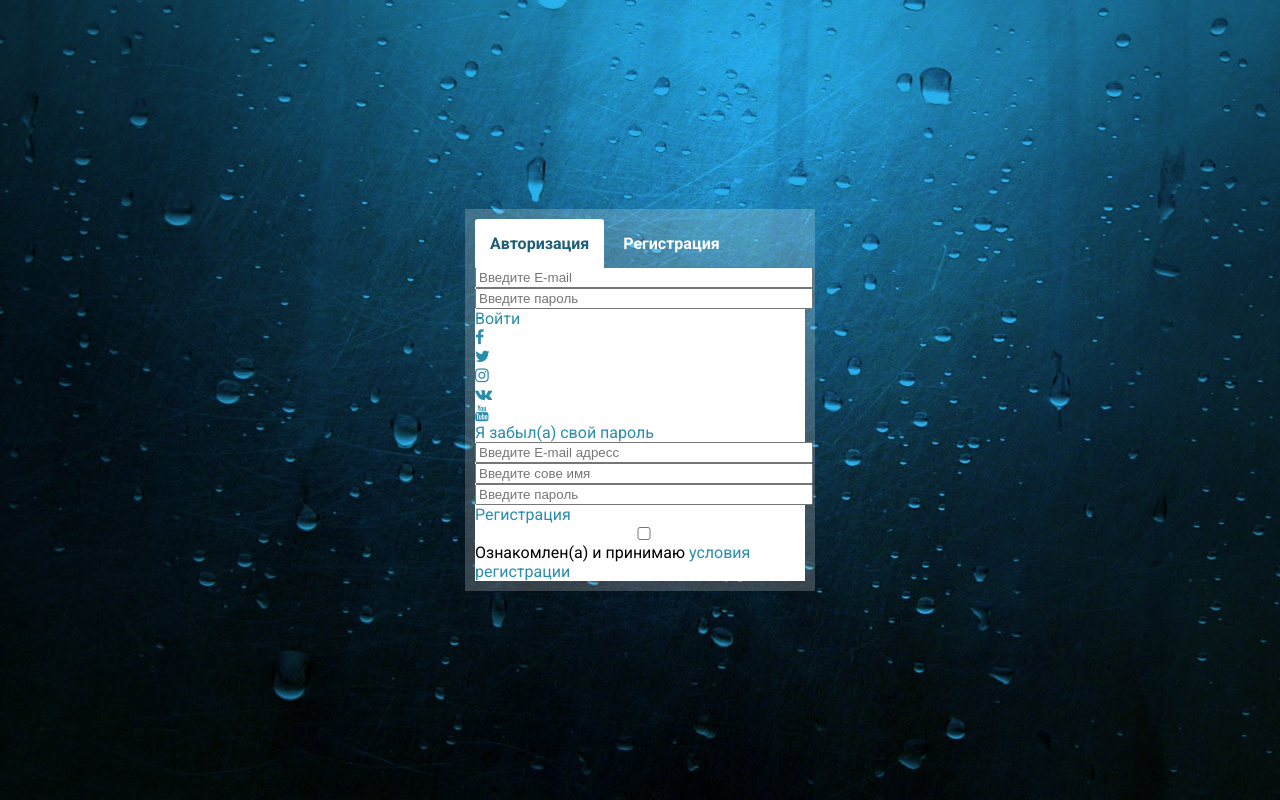
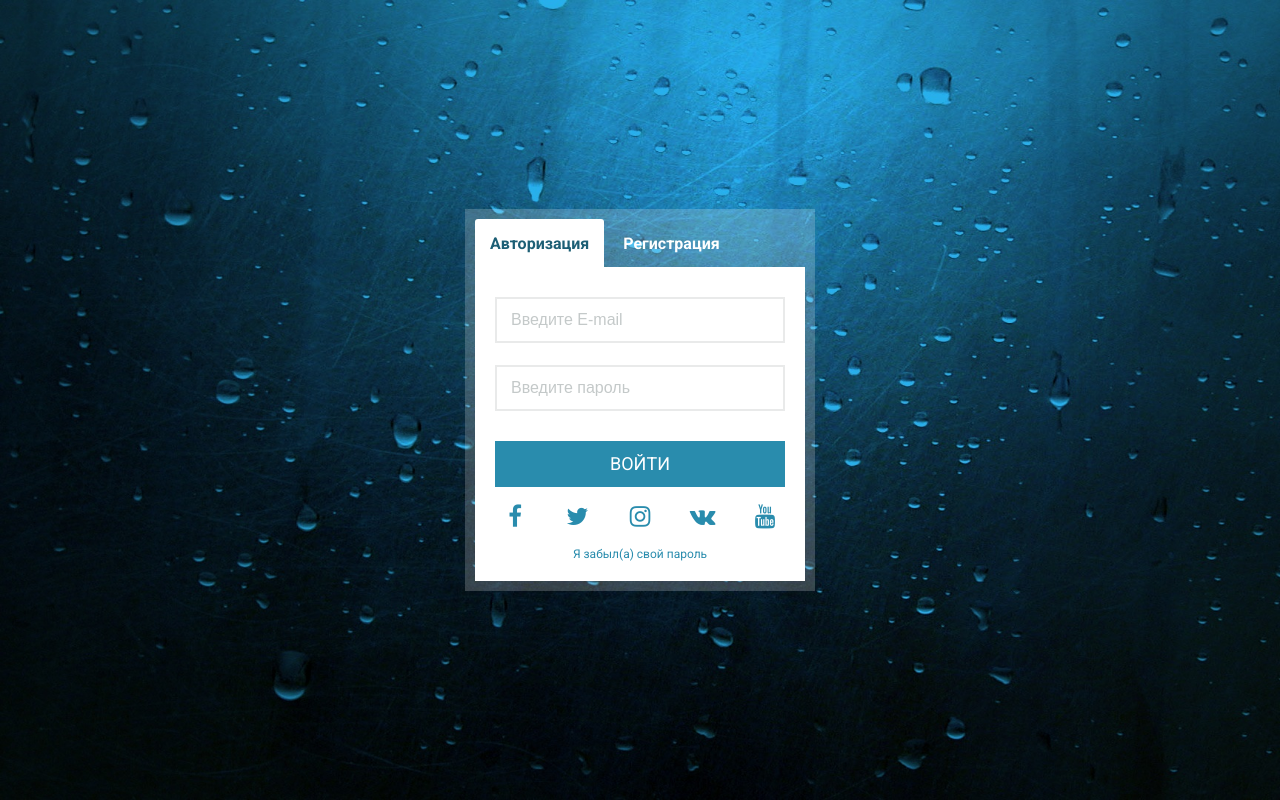
Before and after one commit to Romio-cat/Form, a plain HTML site: page index.html in a window 1280 px wide. Both pictures are taken after a click on the label "Авторизация". Drawn offline with nearby package versions, Linux system fonts and the light colour scheme.

Commit message:
form styling

```diff
--- a/index.html
+++ b/index.html
@@ -16,10 +16,6 @@
 	<div class="wrapper">
 		<div class="form">
 
-			<!-- Табы для переключения между входом и регистрацией на js -->
-			<label class="tab active" title="Авторизация">Авторизация</label>
-			<label class="tab" title="Регистрация">Регистрация</label>
-
 			<!-- Табы для переключения между входом и регистрацией на css -->
 			<!-- <input type="radio" id="tab-1" name="tabs" checked>
 			<label class="tab" for="tab-1" title="Авторизация">Авторизация</label>
@@ -27,12 +23,16 @@
 			<input type="radio" id="tab-2" name="tabs">
 			<label class="tab" for="tab-2" title="Регистрация">Регистрация</label> -->
 
+			<!-- Табы для переключения между входом и регистрацией на js -->
+			<label class="tab active" title="Авторизация">Авторизация</label>
+			<label class="tab" title="Регистрация">Регистрация</label>
+
 			<!-- форма для входа -->
-			<form class="tab-form">
-				<input type="email" placeholder="Введите E-mail">
-				<input type="password" placeholder="Введите пароль">
+			<form id="form-1" class="tab-form active">
+				<input class="input" type="email" placeholder="Введите E-mail">
+				<input class="input" type="password" placeholder="Введите пароль">
 				<a href="#" class="button">Войти</a>
-				<ul>
+				<ul class="social">
 					<li><a href="#"><i class="fa fa-facebook"></i></a></li>
 					<li><a href="#"><i class="fa fa-twitter"></i></a></li>
 					<li><a href="#"><i class="fa fa-instagram"></i></a></li>
@@ -43,10 +43,10 @@
 			</form>
 
 			<!-- форма для регистрации, по умолчанию скрыта -->
-			<form class="tab-form hide">
-				<input type="email" placeholder="Введите E-mail адресс">
-				<input type="text" placeholder="Введите сове имя">
-				<input type="password" placeholder="Введите пароль">
+			<form id="form-2" class="tab-form">
+				<input class="input" type="email" placeholder="Введите E-mail адресс">
+				<input class="input" type="text" placeholder="Введите сове имя">
+				<input class="input" type="password" placeholder="Введите пароль">
 				<a href="#" class="button">Регистрация</a>
 				<div class="recover">
 					<input type="checkbox">
@@ -57,7 +57,5 @@
 		</div>
 	</div>
 
-
-
 </body>
 </html>
--- a/script.js
+++ b/script.js
@@ -2,14 +2,12 @@ $(document).ready( function() {
 
 	// Табы
 	$('.wrapper').on('click', '.tab', function() {
-		// Добавление класса .active для label
-		$('.wrapper .tab').removeClass('active');
+		// Удаление класса .active
+		$('.wrapper').find('.active').removeClass('active');
+
+		// Добавляем класс .active
 		$(this).addClass('active');
-
-		// Отображение формы входа или регистрации
-		$('.wrapper .tab-form').removeClass('hide');
-
-
+		$('.tab-form').eq( $(this).index() ).addClass('active');
 
 	})
 })
--- a/style.css
+++ b/style.css
@@ -1,4 +1,9 @@
 @import url('https://fonts.googleapis.com/css?family=Roboto:100,300,400,500,700,900');
+
+:root {
+	--color: #298cad;
+}
+
 body {
 	padding: 0;
 	margin: 0;
@@ -23,7 +28,7 @@ body {
 .form a {
 	text-decoration: none;
 	transition: .5s;
-	color: #298cad;
+	color: var(--color);
 }
 .form a:hover {
 	color: #36d2ff;
@@ -39,6 +44,12 @@ body {
 }
 .tab-form {
 	background-color: #fff;
+	display: none;
+	padding: 30px 20px 20px;
+}
+/*переключение формы для js и css*/
+.tab-form.active, #tab-1:checked ~ #form-1, #tab-2:checked ~ #form-2 {
+	display: block;
 }
 label.tab {
 	color: #fff;
@@ -49,7 +60,7 @@ label.tab {
 	margin-bottom: -1px;
 	cursor: pointer;
 }
-/*переключение для js и radio для css*/
+/*переключение табов для js и для css*/
 label.tab.active, input[name=tabs]:checked + label {
 	background-color: #fff;
 	color: #1d5f75;
@@ -57,9 +68,54 @@ label.tab.active, input[name=tabs]:checked + label {
 input[name=tabs] {
 	display: none;
 }
+/*формы*/
+.input {
+	font-size: 16px;
+	border: 2px solid #e9eaea;
+	padding: 12px 14px;
+	-webkit-box-sizing: border-box;
+	-moz-box-sizing: border-box;
+	box-sizing: border-box;
+	margin-bottom: 22px;
+	color: #1e8da6;
+	outline: none;
+}
 
+::-webkit-input-placeholder { color: #c4c9c9;} /* webkit */
+::-moz-placeholder { color: #298cad; } /* Firefox 19+ */
+:-moz-placeholder { color: #298cad; } /* Firefox 19- */
+:-ms-input-placeholder { color: #298cad; } /* IE */
 
+a.button {
+	background: var(--color);
+	color: #fff;
+	font-size: 18px;
+	text-transform: uppercase;
+	display: block;
+	text-align: center;
+	line-height: 46px;
+	margin-top: 30px;
+	margin-bottom: 10px;
+}
+.social {
+	display: flex;
+	justify-content: space-between;
+	font-size: 24px;
+}
+.social a {
+	width: 40px;
+	height: 40px;
+	display: block;
+	line-height: 40px;
+	text-align: center;
+}
+.social + a {
+	margin-top: 10px;
+	display: block;
+	font-size: 12px;
+	text-align: center;
 
+}
 
 .hide {
 	display: none;
```
